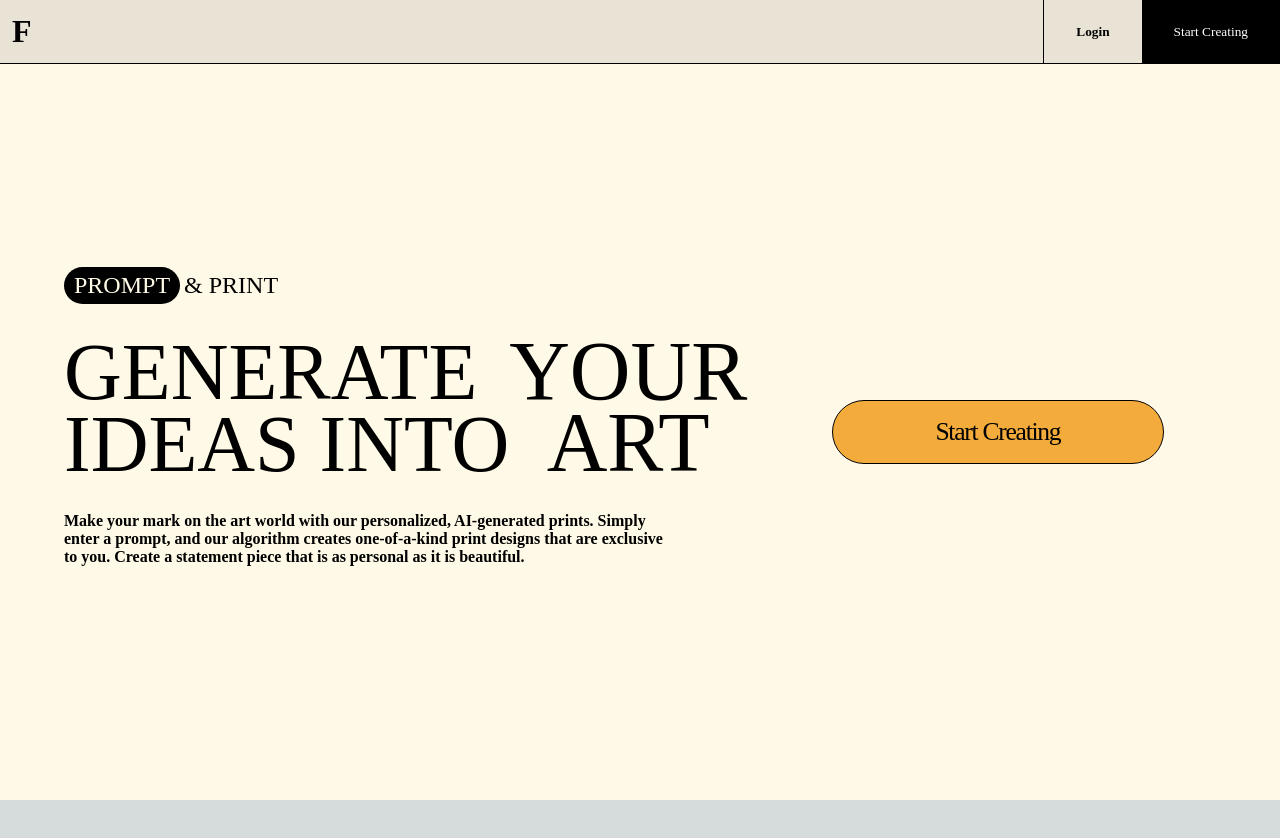
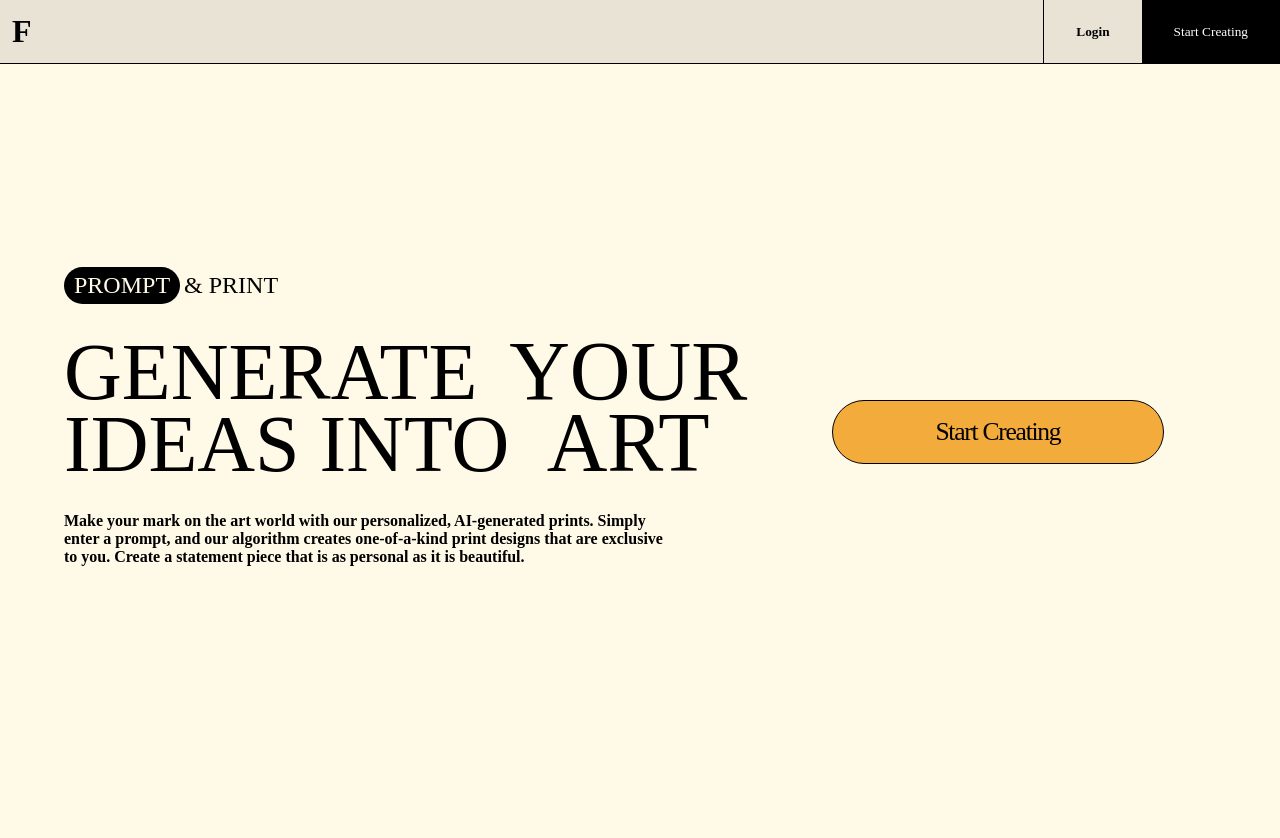
Before and after one commit to ColinSprows/Fraime, a Next.js app: page / in a window 1280 px wide. Shown: the top 838 px of the page. Before the commit the page ends 800 px from the top, so only its background shows below. Built offline with nearby package versions, Linux system fonts and the light colour scheme; a web font is replaced by a local one.

Commit message:
fixed header

```diff
--- a/components/header.js
+++ b/components/header.js
@@ -68,7 +68,9 @@ export default function Header() {
             <Right>
                 <Divider />
                 <Login>Login</Login>
-                <StartCreating>Start Creating</StartCreating>
+                <Link href="/generate">
+                  <StartCreating>Start Creating</StartCreating>
+                </Link>
             </Right>
         </HeaderContainer>
     )
--- a/globalStyles.js
+++ b/globalStyles.js
@@ -10,6 +10,9 @@ export const theme = {
 };
 
 const GlobalStyle = createGlobalStyle`
+  html, body, #__next {
+    background: ${theme.colors.background};
+  }
   @font-face {
     font-family: InterThin;
     src: url('/fonts//Inter/Inter-Thin.ttf') format('truetype');
--- a/pages/_app.js
+++ b/pages/_app.js
@@ -26,9 +26,10 @@ function MyApp({ Component, pageProps }) {
 				<meta name="viewport" content="width=device-width, initial-scale=1" />
 				<link rel="icon" href="/favicon.ico" />
 			</Head>
+			<Header	/>
 			<Wrapper>
 				<Container>
-					<Header	/>
+
 					<Component {...pageProps} />
 					<GlobalStyle />
 				</Container>
--- a/pages/index.js
+++ b/pages/index.js
@@ -3,7 +3,6 @@ import styled from "styled-components";
 import Link from "next/link";
 
 export const Wrapper = styled.div`
-	background-color: ${props => props.theme.colors.background};
 	height: calc(100vh - 4rem);
 	display: flex;
 `;
```
